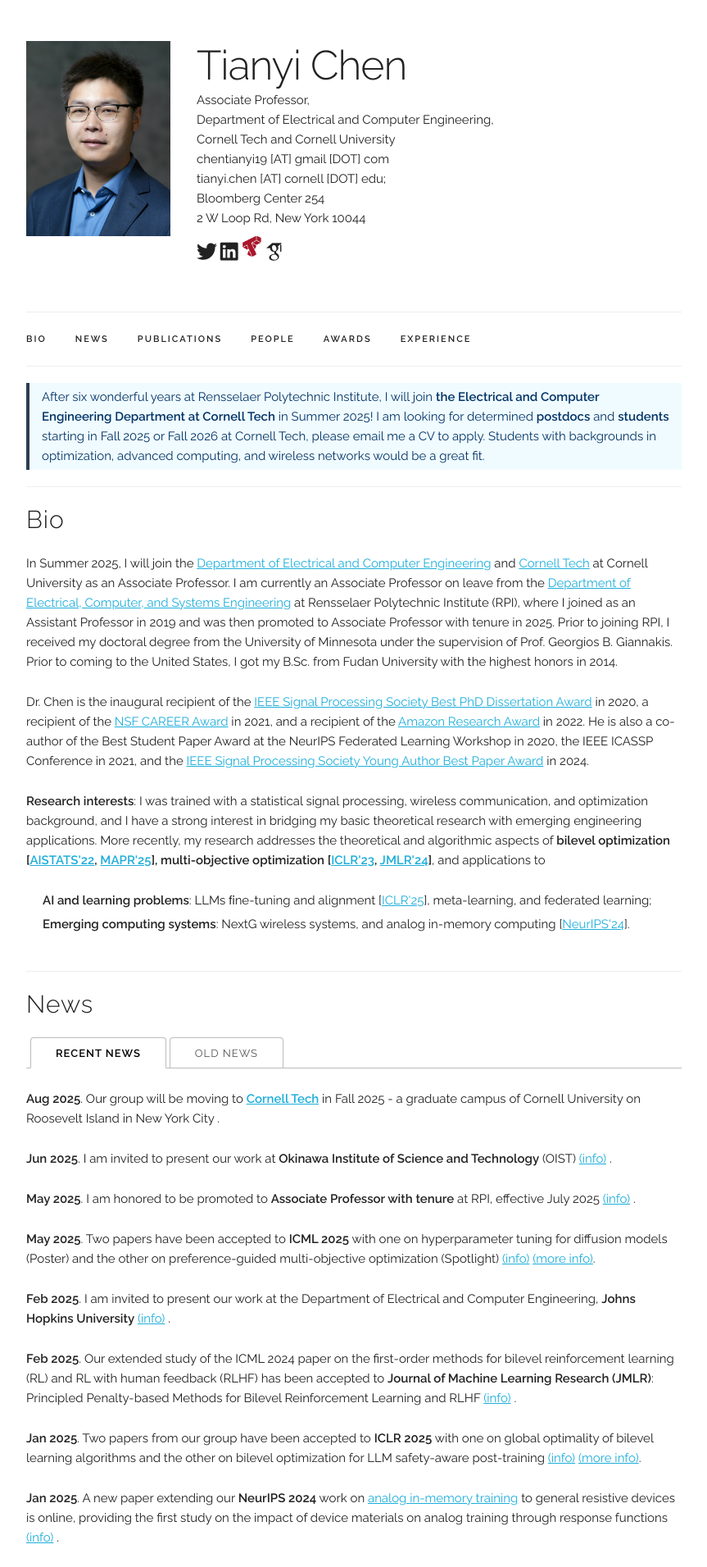
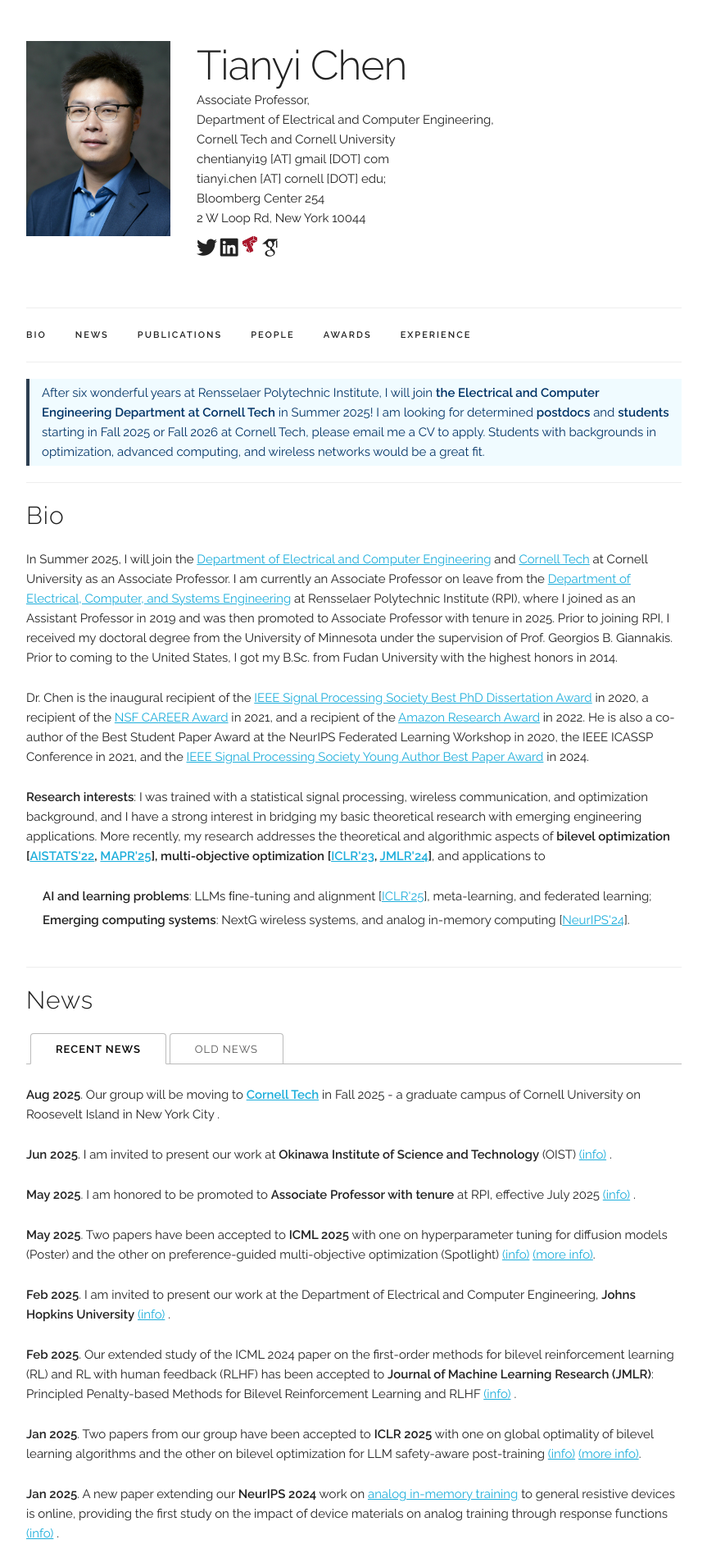
Before and after one commit to chentianyi1991/chentianyi1991.github.io, a Jekyll site: the page built from index.html, in a window 1280 px wide. Shown: the top 1911 px of the page at 82% size, without its empty margins (208-1071 px from the left). Built offline with Jekyll 4.4.1, drawn with Linux system fonts in a browser that asks for light colours; some web fonts are replaced; comment, search, counter and statistics services are not loaded.

Commit message:
Update default.html

```diff
--- a/_layouts/default.html
+++ b/_layouts/default.html
@@ -88,7 +88,7 @@
               </span>
 
               <span onclick="window.open('{{ site.data.main_info.github }}', '_blank')" style="cursor: pointer">
-               <img src="/assets/CT_logo.jpg" alt="Cornell Tech" style="width: 25px; height: 25px; padding-top: 10px">
+               <img src="/assets/CT_logo.jpg" alt="Cornell Tech" style="width: 20px; height: 20px; padding-top: 10px">
               </span>
 
               <span onclick="window.open('{{ site.data.main_info.google_scholar }}')" style="cursor: pointer">
```
